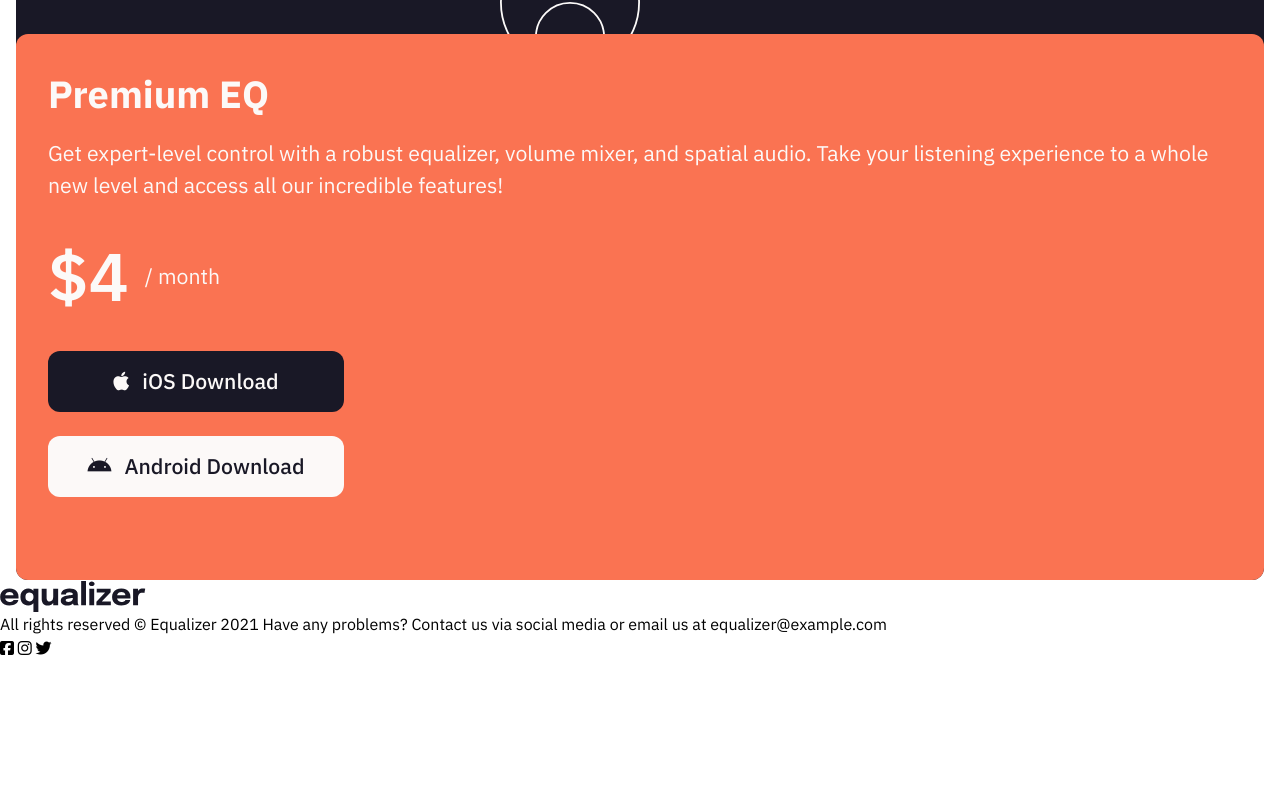
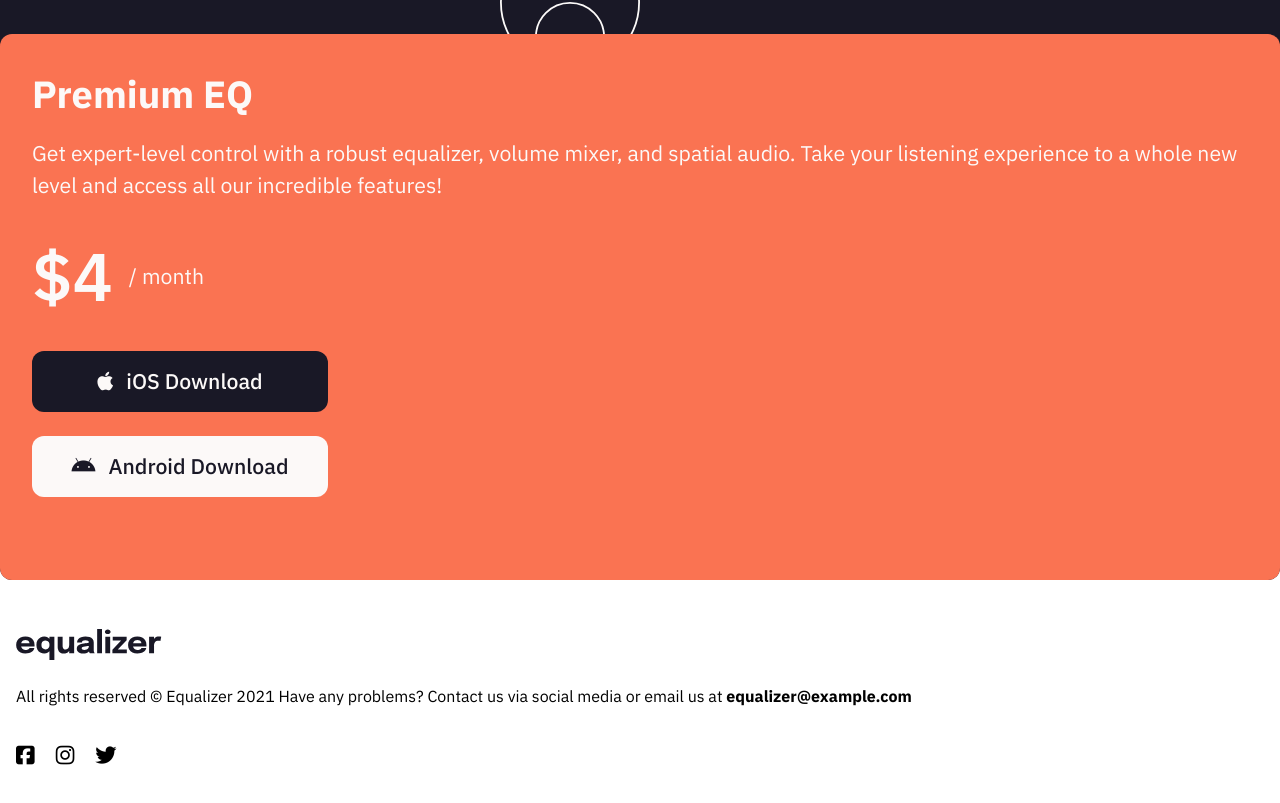
Before and after one commit to dottereldesign/equalizer_landing_page, a plain HTML site: page index.html in a window 1280 px wide. Shown: the part 733-1536 px from the top of the page. Before the commit the page ends 1393 px from the top, so only its background shows below. Drawn offline with Linux system fonts and the light colour scheme.

Commit message:
Add bg img and refactor code.

```diff
--- a/index.html
+++ b/index.html
@@ -15,7 +15,7 @@
 
 <body>
   <header>
-    <img src="images/logo.svg" alt="Equalizer logo.">
+    <a href="#"><img src="images/logo.svg" alt="Equalizer logo."></a>
   </header>
 
   <main>
@@ -65,7 +65,7 @@
       All rights reserved © Equalizer 2021
       Have any problems? Contact us via social media or email us at <span>equalizer@example.com</span>
     </small>
-    <div class="footer_icons">
+    <div class="footer_icon">
       <i class="fa-brands fa-square-facebook"></i>
       <i class="fa-brands fa-instagram"></i>
       <i class="fa-brands fa-twitter"></i>
--- a/style.css
+++ b/style.css
@@ -99,6 +99,14 @@ select {
   font-family: var(--ff-primary-100);
 }
 
+body {
+  background-color: white;
+  background-image: url("images/bg-main-mobile.png");
+  background-repeat: no-repeat;
+  background-position: top -250px right -180px;
+  background-size: 481px 780px;
+}
+
 /* header */
 header {
   padding: 16px 16px 0 16px;
@@ -138,7 +146,7 @@ section {
   background-position: center top;
   background-size: 280px 420px;
   position: relative;
-  margin: 148px 16px 0 16px;
+  margin: 148px 0 0 0;
   border-radius: 12px;
   display: grid;
   grid-template-columns: 1fr;
@@ -228,3 +236,25 @@ section {
 }
 
 /* footer */
+footer {
+  margin: 48px 0 64px 0;
+  padding: 0 16px;
+}
+
+footer small {
+  margin-top: 24px;
+  display: inline-block;
+}
+
+footer small span {
+  font-weight: var(--fw-bold);
+}
+
+.footer_icon {
+  margin-top: 32px;
+  font-size: var(--fs-500);
+}
+
+.footer_icon i:nth-child(2) {
+  margin: 0 16px 0 16px;
+}
```
